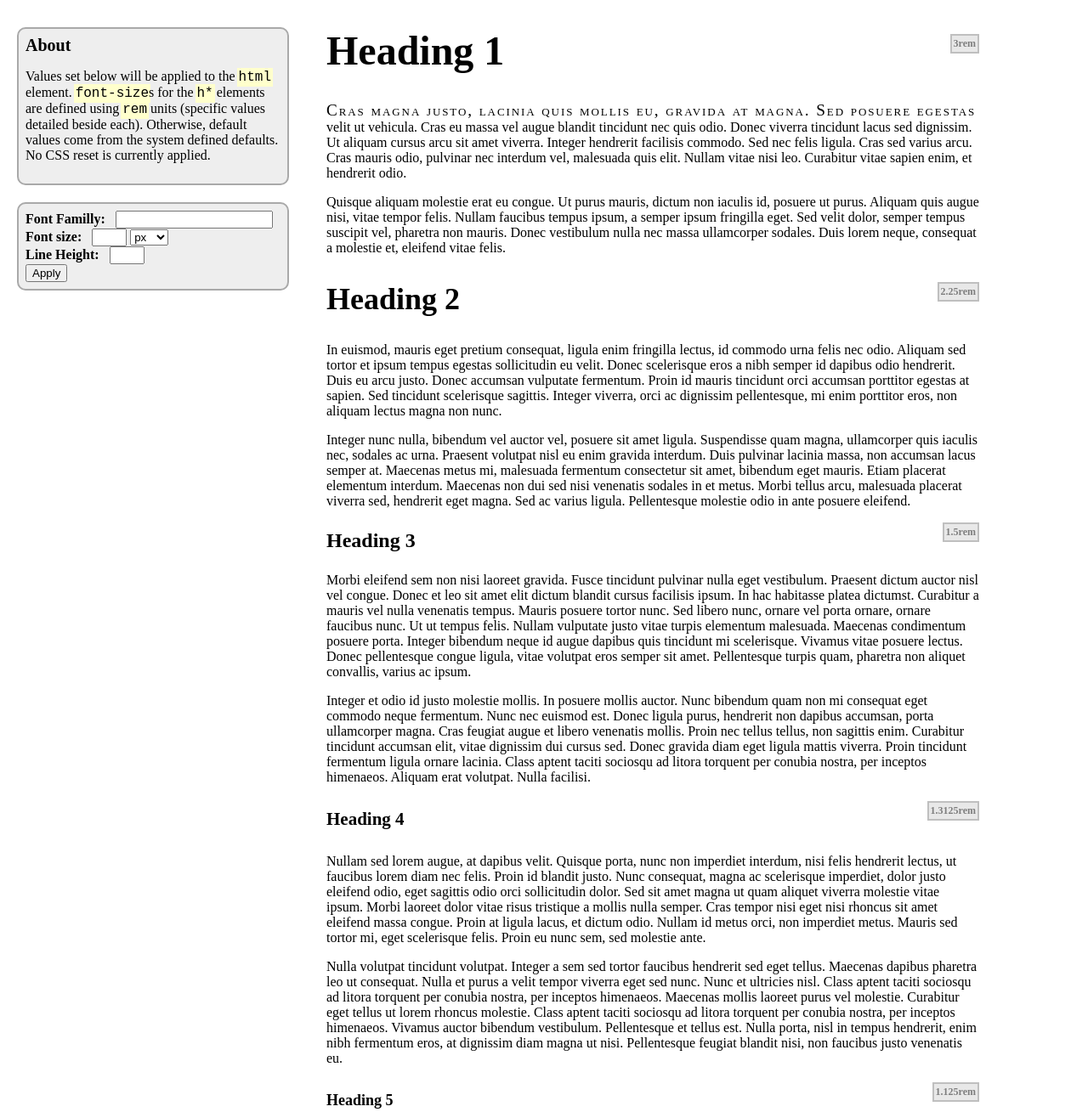
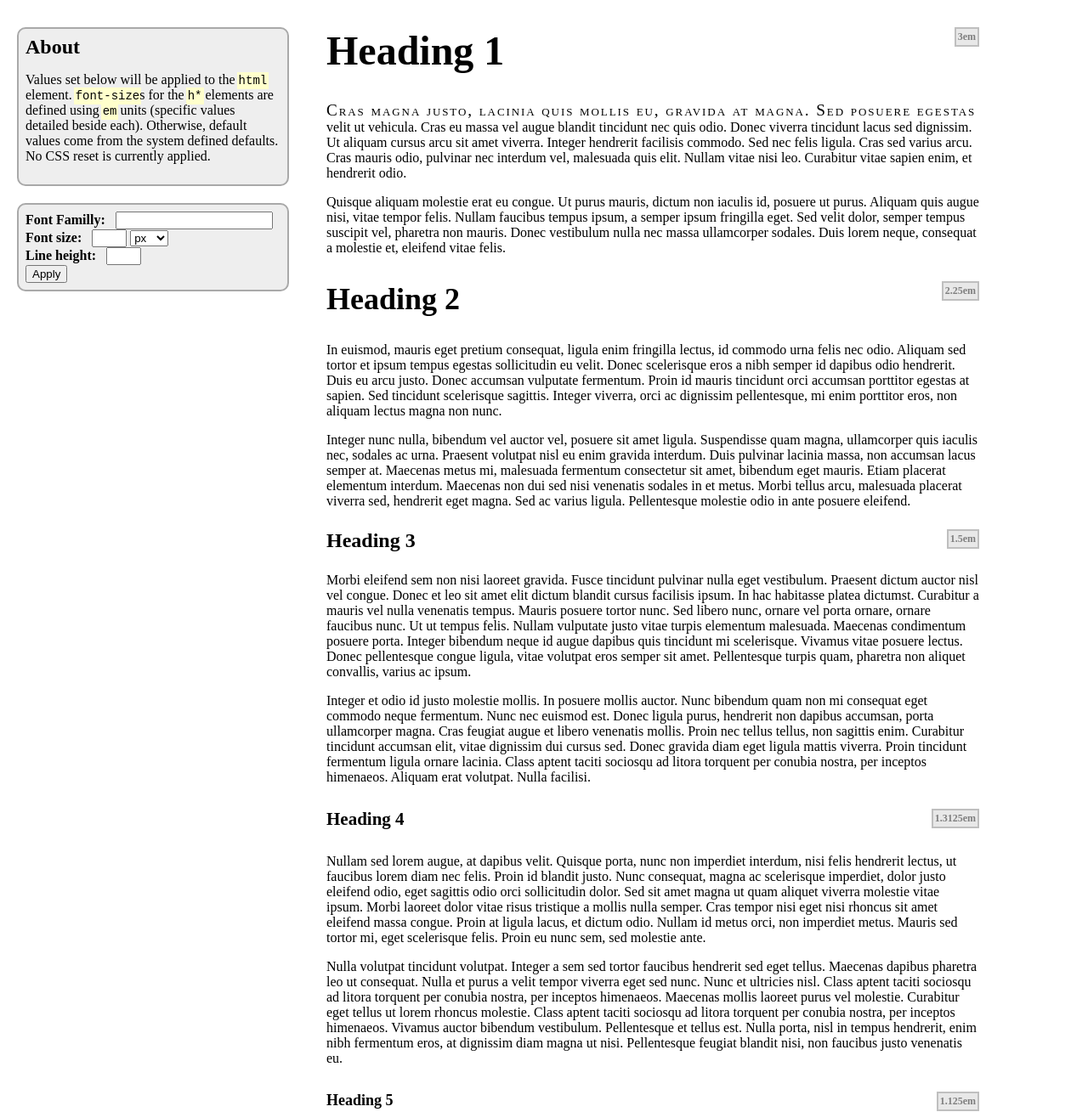
Before and after one commit to mackking/webplayground, a plain HTML site: page typography/typo2.html in a window 1280 px wide. Shown: the top 1309 px of the page at 85% size. Drawn offline with nearby package versions, Linux system fonts and the light colour scheme.

Commit message:
converting back to em from rem to simplify managing applied effects.

```diff
--- a/typography/typo2.html
+++ b/typography/typo2.html
@@ -9,31 +9,35 @@
 
 
         <style type="text/css">
-        	* { -moz-box-sizing: border-box; -webkit-box-sizing: border-box; box-sizing: border-box; }
+        	*, *:before, *:after {
+        		-moz-box-sizing: border-box;
+        		-webkit-box-sizing: border-box;
+        		box-sizing: border-box;
+        	}
 
         	body {
-        		font-size: 100%;
+        		font-size: 100%; /* typically 16px */
         		margin: 0;
         		padding: 0;
         	}
 
         	h1 {
-			    font-size: 3rem; /* 48 / 16 */
+			    font-size: 3em; /* 48 / 16 */
 			}
 			h2 {
-			    font-size: 2.25rem; /* 36 / 16 */
+			    font-size: 2.25em; /* 36 / 16 */
 			}
 			h3 {
-			    font-size: 1.5rem; /* 24 / 16 */
+			    font-size: 1.5em; /* 24 / 16 */
 			}
 			h4 {
-			    font-size: 1.3125rem; /* 21 / 16 */
+			    font-size: 1.3125em; /* 21 / 16 */
 			}
 			h5 {
-			    font-size: 1.125rem; /* 18 / 16 */
+			    font-size: 1.125em; /* 18 / 16 */
 			}
 			h6 {
-			    font-size: 1rem; /* 16 / 16 */
+			    font-size: 1em; /* 16 / 16 */
 			}
 
 			h1,h2,h3,h4,h5,h6 {
@@ -52,32 +56,26 @@
 				opacity: 0.5;
 			}
 			h1:before {
-				content: "3rem";
-				bottom: 1.5rem;
+				content: "3em";
 			}
 			h2:before {
-				content: "2.25rem";
-				bottom: 1.125rem;
+				content: "2.25em";
 			}
 			h3:before {
-				content: "1.5rem";
-				bottom: 0.75rem;
+				content: "1.5em";
 			}
 			h4:before {
-				content: "1.3125rem";
-				bottom: 0.67rem;
+				content: "1.3125em";
 			}
 			h5:before {
-				content: "1.125rem";
-				bottom: 0.55rem;
+				content: "1.125em";
 			}
 			h6:before {
-				content: "1rem";
-				bottom: 0.5rem;
+				content: "1em";
 			}
 
 			p {
-			    font-size: 1rem; /* 16 / 16 */
+			    font-size: 1em; /* 16 / 16 */
 			}
 
 			h1 + p:first-line {
@@ -86,14 +84,20 @@
 				letter-spacing: 0.1em;
 			}
 
-			.sidebar {
+			#main {
+				width: 60%;
+				margin: 0 10% 0 30%;
+			}
+
+
+			#sidebar {
 				position: fixed;
 				left: 20px;
 				width: 25%;
 
 			}
 			.box {
-				font-size: 16px; /* hardwire font-size to avoid scaling with rest of page */
+
 				padding: 0.5em;
 				background: #eee;
 				border: 2px solid darkgray;
@@ -103,8 +107,8 @@
 			}
 
 			/* faking an h1 to avoid clash with test-data styling */
-			.h1 {
-				font-size: 20px;
+			.box > .h1 {
+				font-size: 1.5em;
 				font-weight: bold;
 			}
 
@@ -113,31 +117,26 @@
 				margin-right: 0.5em;
 			}
 
-			#test-data {
-				width: 60%;
-				margin: 0 10% 0 30%;
-			}
-
-			.help {
-				border-top: 1px solid gray;
-			}
 
 			code {
 				background-color: #ffc;
 				padding: 2px;
 				margin: -2px;
+				font-size: 14px;
 			}
+
         </style>
 
 
 	</head>
 	<body>
-		<div class="sidebar">
-			<div class="box">
+		<div id="sidebar">
+			<div class="box about">
 				<div class="h1">About</div>
-				<p>Values set below will be applied to the <code>html</code> element. <code>font-size</code>s for the <code>h*</code> elements are defined using <code>rem</code> units (specific values detailed beside each). Otherwise, default values come from the system defined defaults. No CSS reset is currently applied.</p>
+				<p>Values set below will be applied to the <code>html</code> element. <code>font-size</code>s for the <code>h*</code> elements are defined using <code>em</code> units (specific values detailed beside each). Otherwise, default values come from the system defined defaults. No CSS reset is currently applied.</p>
 
 			</div>
+
 			<div class="box font-switcher">
 				<form>
 					<div>
@@ -150,14 +149,15 @@
 						<select name="fsizeunit" id="fsizeunit"><option value="px">px</option><option value="em">em</option><option value="rem">rem</option></select>
 					</div>
 					<div>
-					<label for="lhigh">Line Height:</label>
+						<label for="lhigh">Line height:</label>
 						<input type="text" size="2" name="lhigh" id="lhigh">
 					</div>
 					<button id="apply" type="submit">Apply</button>
 				</form>
 			</div>
+
 		</div>
-		<div id="test-data">
+		<div id="main">
 			<h1>Heading 1</h1>
 
 			<p class="first">Cras magna justo, lacinia quis mollis eu, gravida at magna. Sed posuere egestas velit ut vehicula. Cras eu massa vel augue blandit tincidunt nec quis odio. Donec viverra tincidunt lacus sed dignissim. Ut aliquam cursus arcu sit amet viverra. Integer hendrerit facilisis commodo. Sed nec felis ligula. Cras sed varius arcu. Cras mauris odio, pulvinar nec interdum vel, malesuada quis elit. Nullam vitae nisi leo. Curabitur vitae sapien enim, et hendrerit odio.</p>
@@ -200,9 +200,10 @@
 		<script type="text/javascript">
 			$('form').submit(function () {
 
-				$("html").css({'font-size': $('input[name=fsize]').val()+$('select[name=fsizeunit]').val(),
+				$("#main").css({'font-size': $('input[name=fsize]').val()+$('select[name=fsizeunit]').val(),
 					'font-family': $('input[name=ffam]').val(),
 					'line-height': $('input[name=lhigh]').val() });
+
 				return false;
 			});
 		</script>
```
Lines whose indentation alone changed are shown as unchanged.
